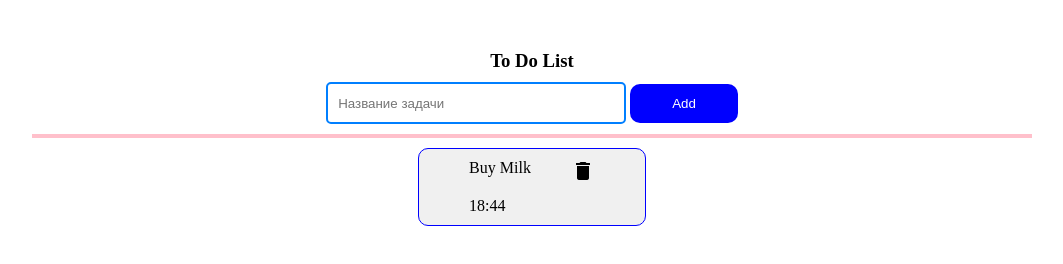
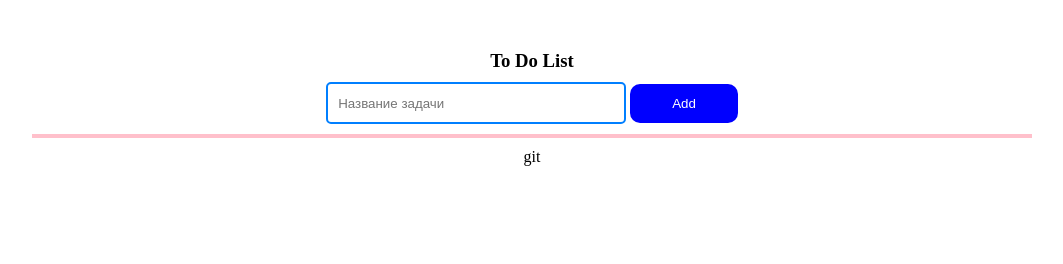
Before and after one commit to ula003/To-do-List, a plain HTML site: page index.html in a window 1280 px wide. Shown: the whole page, without its empty margins (108-1171 px from the left). Drawn offline with Linux system fonts and the light colour scheme.

Commit message:
removed firs task

```diff
--- a/index.html
+++ b/index.html
@@ -16,14 +16,7 @@
         <button class="addItem">Add</button>
     </div>
     <div class="horizontal_line"></div>
-    <div class="tasks">
-        <div class="task">
-            <div class="text">
-                <span class="name" id="name"> Buy Milk</span>
-                <span class="time" id="time"> 18:44</span>
-            </div>
-            <i class="material-icons">delete</i>
-        </div>
+    <div class="tasks">git
 
     </div>
     <script src="main.js"></script>
```
